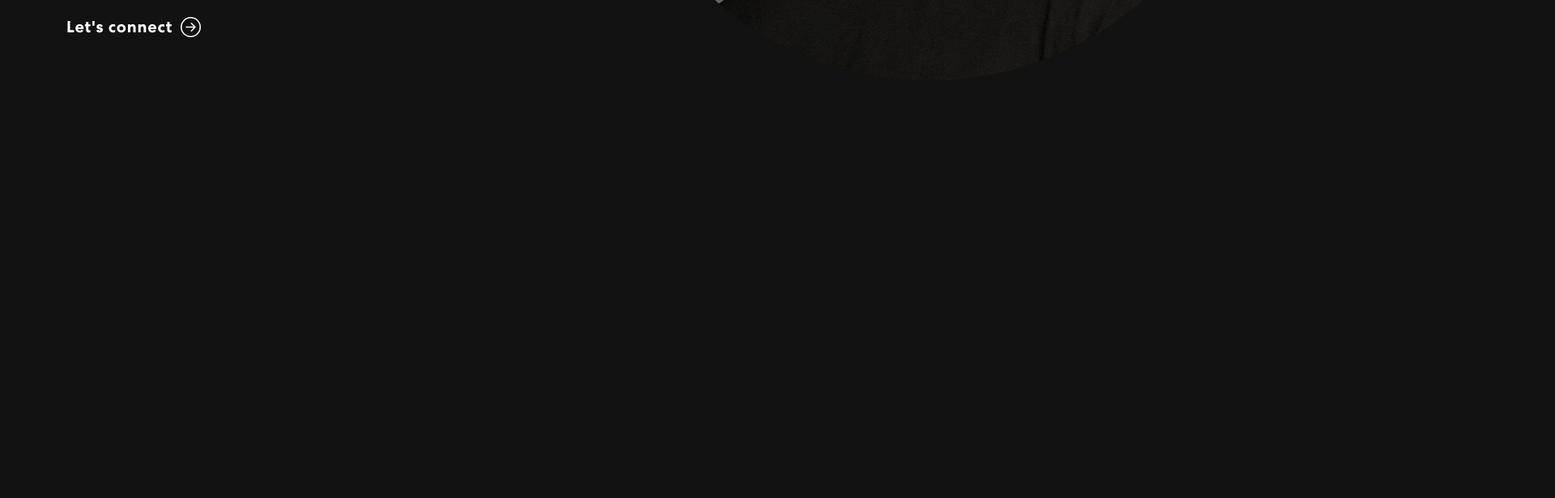
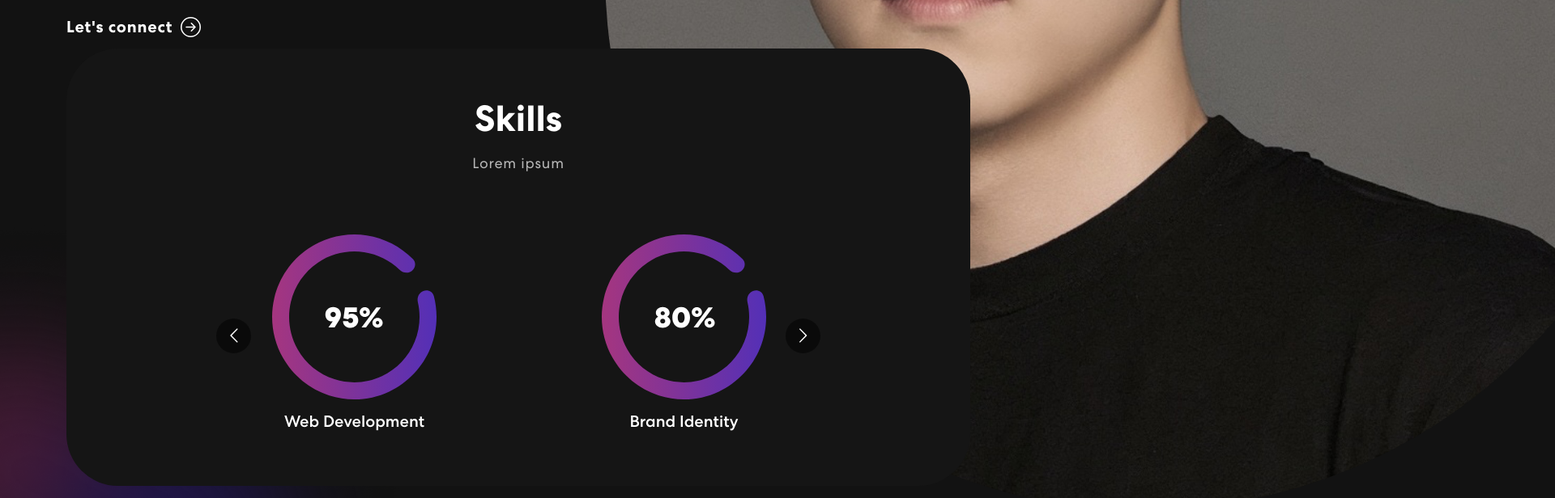
Before and after one commit to choijuhwan8/Portfolio, a React (Create React App) app in the folder react-app/: page / in a window 1280 px wide. Shown: the part 680-1296 px from the top of the page at 81% size, 1920 px wide, since content can reach past the window. Before the commit the page ends 800 px from the top, so only its background shows below. Built offline with nearby package versions, Linux system fonts and the light colour scheme.

Commit message:
skills carousel

```diff
--- a/react-app/package.json
+++ b/react-app/package.json
@@ -10,6 +10,7 @@
     "react": "^18.3.1",
     "react-bootstrap": "^2.10.4",
     "react-dom": "^18.3.1",
+    "react-multi-carousel": "^2.8.5",
     "react-router-hash-link": "^2.4.3",
     "react-scripts": "^5.0.1",
     "web-vitals": "^2.1.4"
--- a/react-app/src/App.js
+++ b/react-app/src/App.js
@@ -2,6 +2,7 @@
 import './App.css';
 import { NavBar } from './components/NavBar';
 import { Banner } from './components/Banner';
+import { Skills } from './components/Skills';
 import 'bootstrap/dist/css/bootstrap.min.css';
 
 function App() {
@@ -9,6 +10,7 @@
     <div className="App">
       <NavBar />
 	  <Banner />
+	  <Skills />
     </div>
   );
 }
--- a/react-app/src/components/Banner.js
+++ b/react-app/src/components/Banner.js
@@ -58,7 +58,6 @@
                     <Col xs={12} xl={5} className="d-none d-xl-block">
                         <img className='profileImage' src={profileImage} alt='Profile Img' />
                     </Col>
-                    {/* Additional Col for smaller screens (below xl) */}
 
                 </Row>
             </Container>
--- /dev/null
+++ b/react-app/src/components/Skills.js
@@ -0,0 +1,67 @@
+import { Container, Col, Row } from 'react-bootstrap';
+import Carousel from 'react-multi-carousel';
+import 'react-multi-carousel/lib/styles.css';
+import meter1 from "../assets/img/meter1.svg";
+import meter2 from "../assets/img/meter2.svg";
+import meter3 from "../assets/img/meter3.svg";
+import colorSharp from "../assets/img/color-sharp.png";
+
+export const Skills = () => {
+	const responsive = {
+	  superLargeDesktop: {
+		// the naming can be any, depends on you.
+		breakpoint: { max: 4000, min: 3000 },
+		items: 5
+	  },
+	  desktop: {
+		breakpoint: { max: 3000, min: 1024 },
+		items: 3
+	  },
+	  tablet: {
+		breakpoint: { max: 1024, min: 464 },
+		items: 2
+	  },
+	  mobile: {
+		breakpoint: { max: 464, min: 0 },
+		items: 1
+	  }
+	};
+
+	return (
+		<section className="skill" id="skills">
+			<Container>
+				<Row>
+					<Col>
+						<div className="skill-bx">
+							<h2>Skills</h2>
+							<p>Lorem ipsum</p>
+							<Carousel responsive={responsive} infinite={true} className="skill-slider">
+								<div className="item">
+									<img src={meter1} alt="Skill image" />
+									<h5>Web Development</h5>
+								</div>
+								<div className="item">
+									<img src={meter2} alt="Skill image" />
+									<h5>Brand Identity</h5>
+								</div>
+								<div className="item">
+									<img src={meter3} alt="Skill image" />
+									<h5>Logo Design</h5>
+								</div>
+								<div className="item">
+									<img src={meter1} alt="Skill image" />
+									<h5>Web Design</h5>
+								</div>
+							</Carousel>
+						</div>
+					</Col>
+				</Row>
+			</Container>
+			<img className="background-image-left" src={colorSharp} />
+		</section>
+	)
+
+
+};
+
+export default Skills;
```
Also changed, not shown: 1 other file (tests, documents, lock files or other folders).
